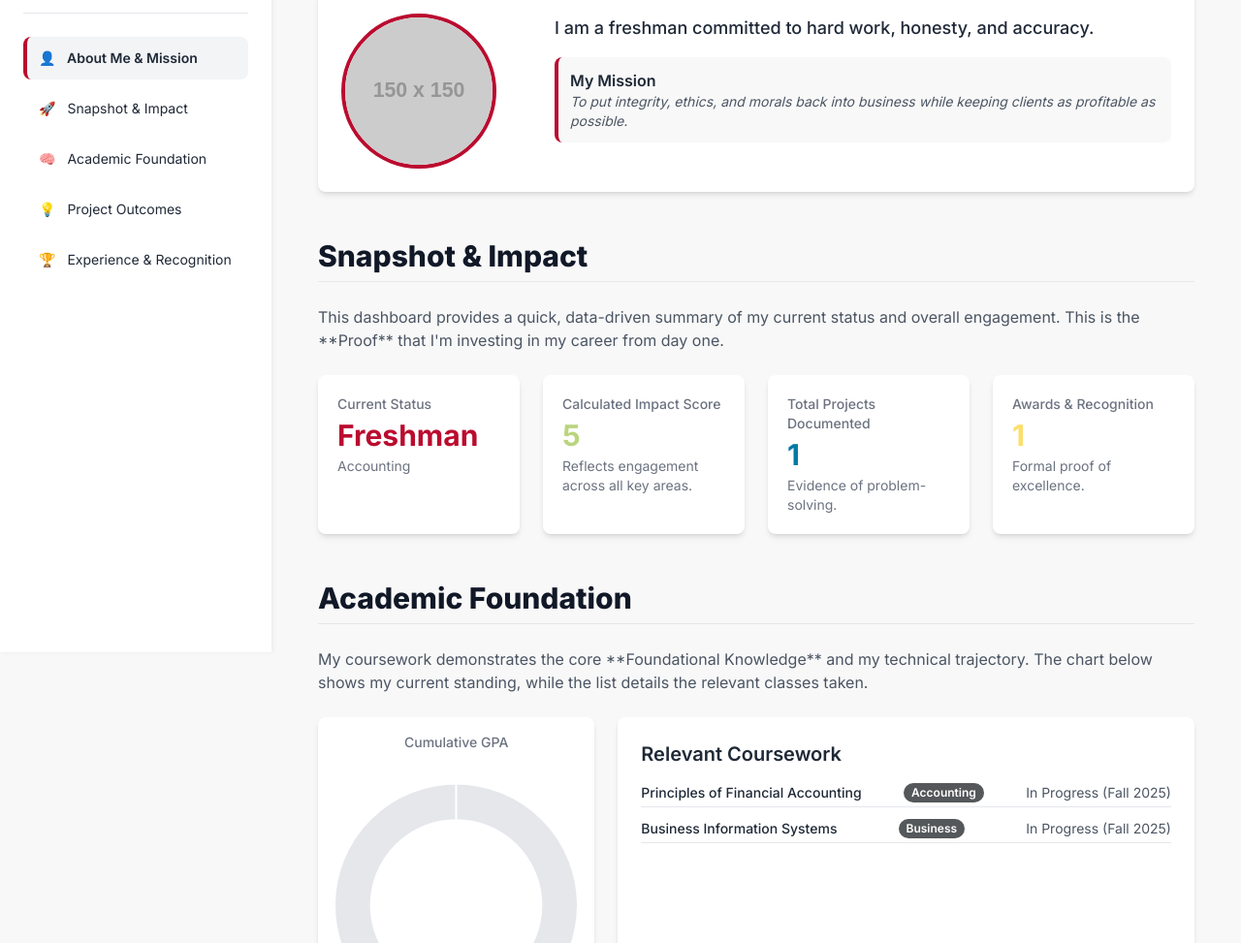
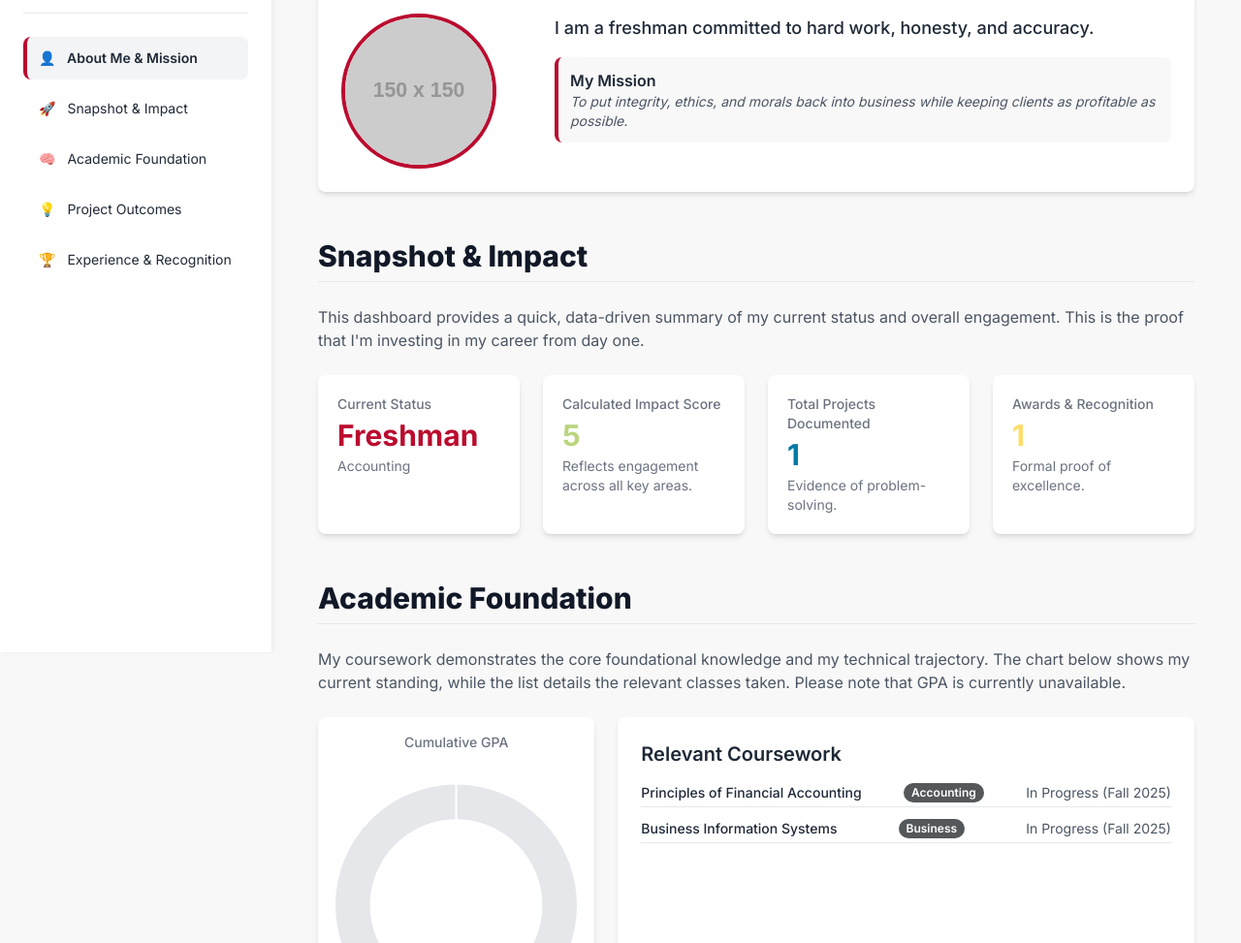
Before and after one commit to Riley-McWilliams/McWilliams-Personal-Portfolio, a plain HTML site: page index.html in a window 1280 px wide. Shown: the part 127-1100 px from the top of the page at 97% size. Drawn offline with nearby package versions, Linux system fonts and the light colour scheme; placeholder pictures from the web are drawn by us.

Commit message:
Update index.html

```diff
--- a/index.html
+++ b/index.html
@@ -149,7 +149,7 @@ CONFIRMATION: NO SVG graphics used. NO Mermaid JS used. -->
         <!-- Section 1: Snapshot Dashboard -->
         <section id="snapshot-dashboard" class="section-content max-w-6xl mx-auto space-y-6">
             <h2 class="text-3xl font-extrabold text-gray-900 border-b pb-2">Snapshot & Impact</h2>
-            <p class="text-gray-600">This dashboard provides a quick, data-driven summary of my current status and overall engagement. This is the **Proof** that I'm investing in my career from day one.</p>
+            <p class="text-gray-600">This dashboard provides a quick, data-driven summary of my current status and overall engagement. This is the proof that I'm investing in my career from day one.</p>
 
             <div class="grid grid-cols-1 md:grid-cols-4 gap-6">
                 <!-- Stat Card: Current Year -->
@@ -182,7 +182,7 @@ CONFIRMATION: NO SVG graphics used. NO Mermaid JS used. -->
         <!-- Section 2: Academic Foundation -->
         <section id="academic-foundation" class="section-content max-w-6xl mx-auto space-y-6">
             <h2 class="text-3xl font-extrabold text-gray-900 border-b pb-2">Academic Foundation</h2>
-            <p class="text-gray-600">My coursework demonstrates the core **Foundational Knowledge** and my technical trajectory. The chart below shows my current standing, while the list details the relevant classes taken.</p>
+            <p class="text-gray-600">My coursework demonstrates the core foundational knowledge and my technical trajectory. The chart below shows my current standing, while the list details the relevant classes taken. Please note that GPA is currently unavailable.</p>
 
             <div class="grid grid-cols-1 md:grid-cols-3 gap-6">
                 <!-- GPA Chart -->
```
